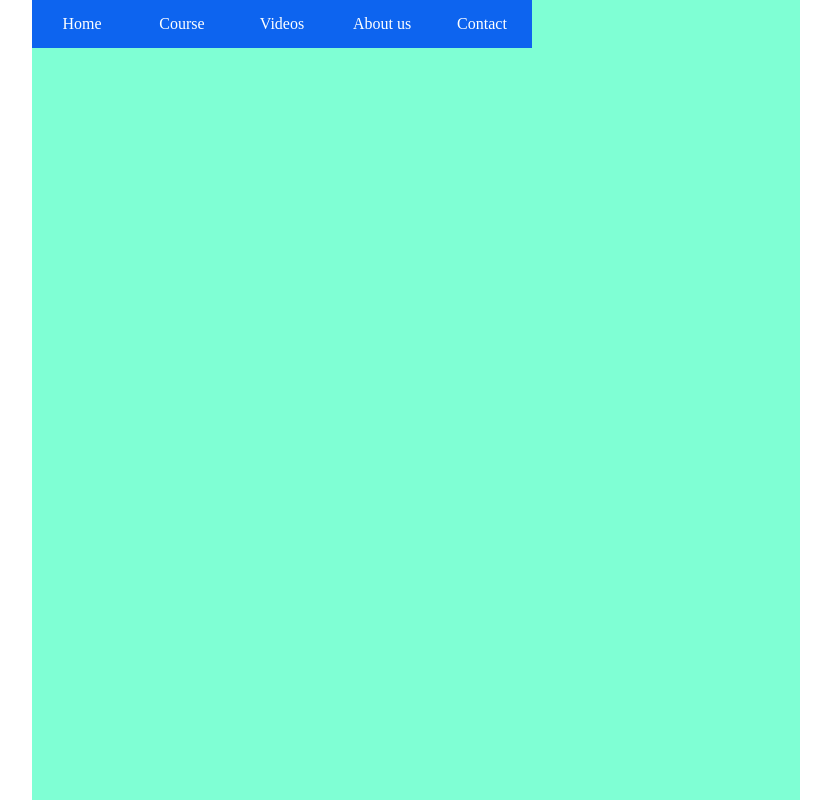
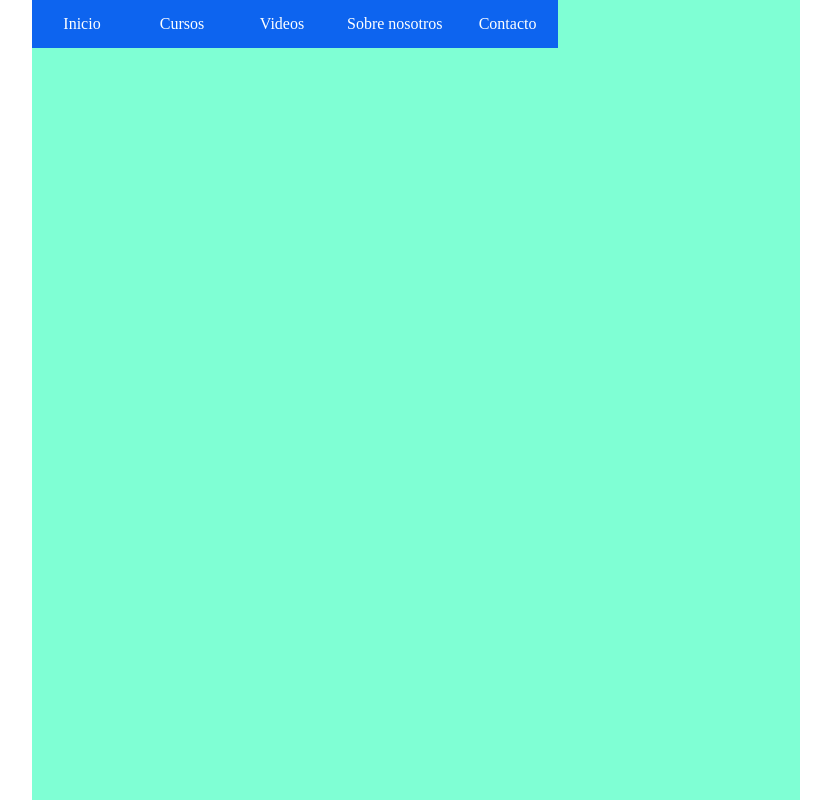
Before and after one commit to hemm97/treballenequip, a plain HTML site: page index.html in a window 1280 px wide. Shown: the top 800 px of the page, without its empty margins (224-1055 px from the left). Drawn offline with Linux system fonts and the light colour scheme.

Commit message:
canvi idioma

```diff
--- a/index.html
+++ b/index.html
@@ -10,8 +10,8 @@
      <div class="centrar">
       <div class="menu">
         <ul class="principal">
-            <li class="links"><a href="">Home</a></li>
-            <li class="links"><a href="">Course</a></li>
+            <li class="links"><a href="">Inicio</a></li>
+            <li class="links"><a href="">Cursos</a></li>
             <li class="links"><a href="">Videos</a>
                 <ul class="submenu3" id="sb3">
                     <li class="sub3"><a href="">HTML</a></li>
@@ -19,8 +19,8 @@
                     <li class="sub3"><a href="">Bootstrap</a></li>
                 </ul>
             </li>
-            <li class="links"><a href="">About us</a></li>
-            <li class="links"><a href="">Contact</a></li>
+            <li class="links"><a href="">Sobre nosotros</a></li>
+            <li class="links"><a href="">Contacto</a></li>
         </ul>
       </div>
      </div>
```
